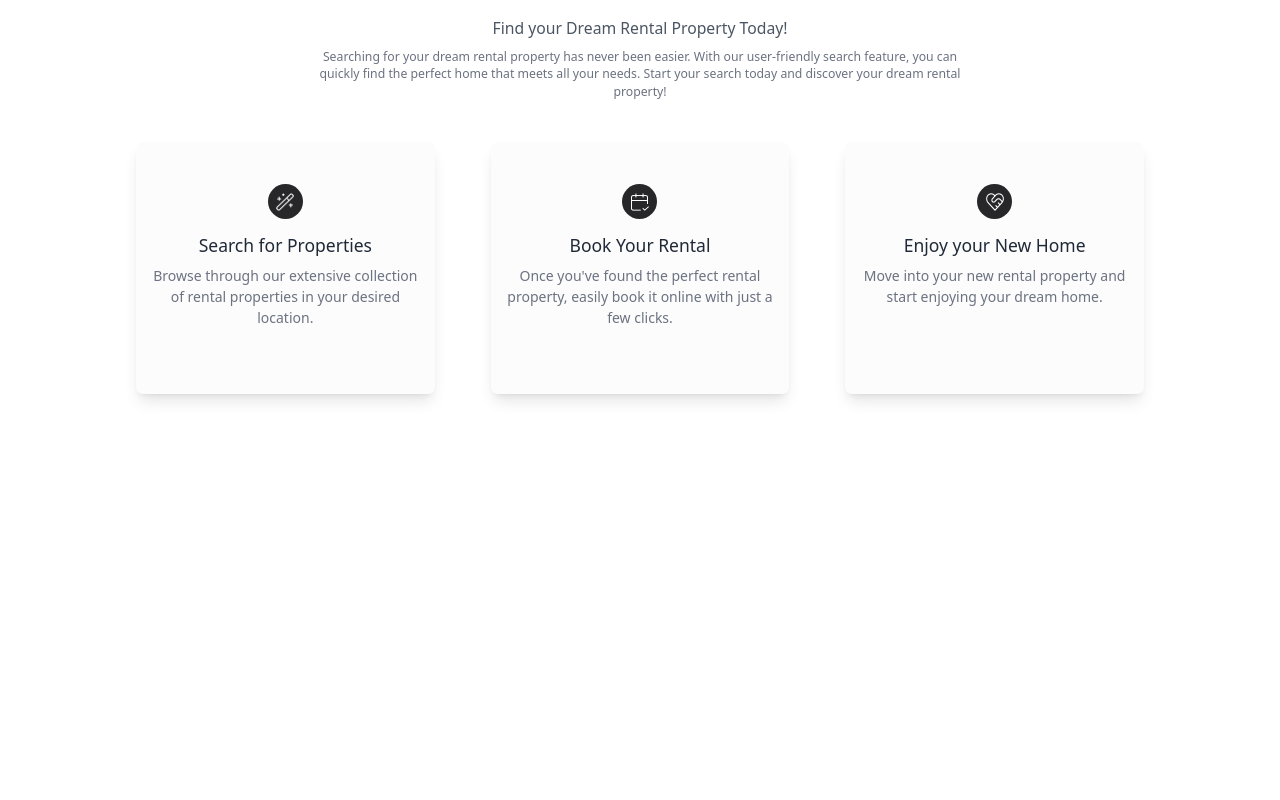
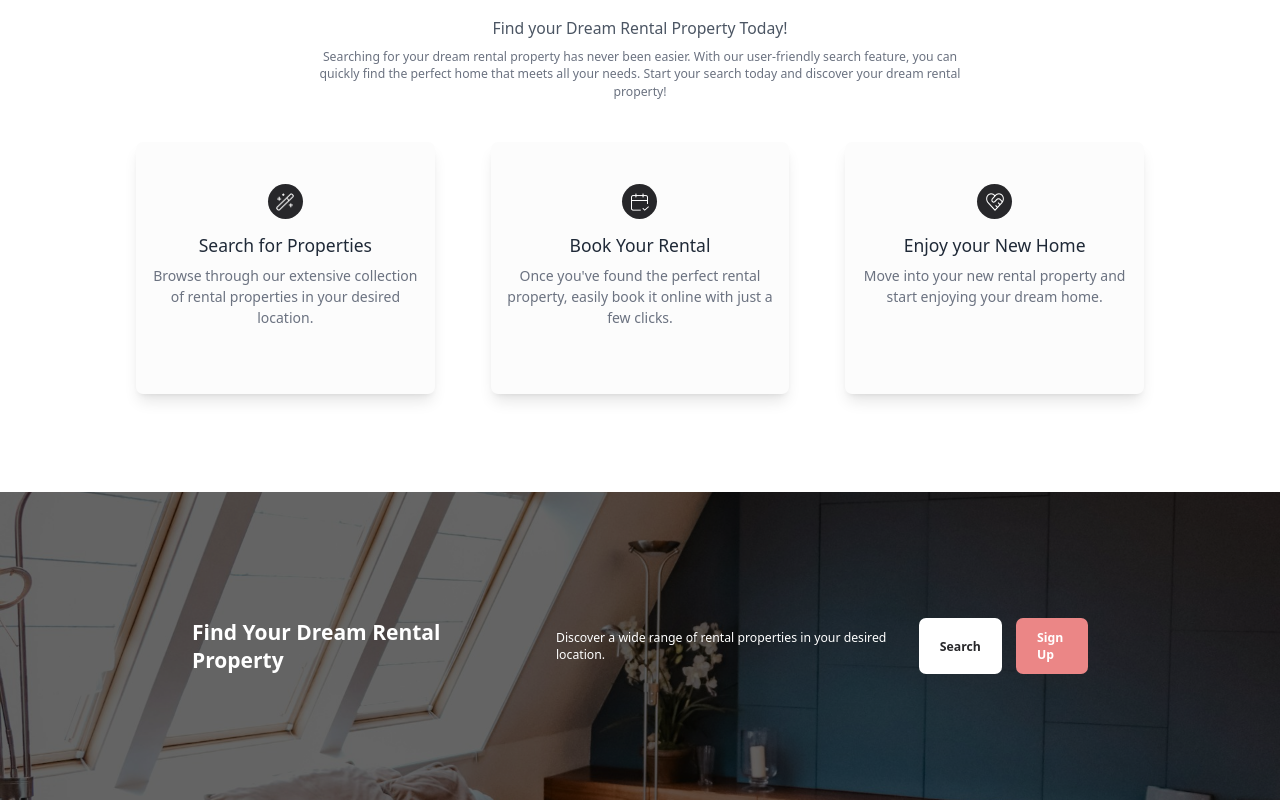
Before and after one commit to Cjay94/real_estate-FE, a Next.js app: page /landing in a window 1280 px wide. Shown: the part 1560-2360 px from the top of the page. Before the commit the page ends 2052 px from the top, so only its background shows below. Built offline with nearby package versions, Linux system fonts and the light colour scheme; no server answers.

Commit message:
Landing page pt5: Basic CTASection Component created

```diff
--- /dev/null
+++ b/src/app/(nondashboard)/landing/CallToActionSection.tsx
@@ -0,0 +1,54 @@
+"use client";
+
+import Image from "next/image";
+import React from "react";
+import { motion } from "framer-motion";
+import Link from "next/link";
+
+
+const CallToActionSection = () => {
+    return (
+        <section className="relative py-24">
+            <Image
+                src="/landing-call-to-action.jpg"
+                alt="Homigo Search Section Background"
+                fill
+                className="object-cover object-center"
+            />
+            <div className="absolute inset-0 bg-black bg-opacity-60" />
+            <motion.div
+                className="relative max-w-4xl xl:max-w-6xl mx-auto px-6 sm:px-8 lg:px-12 xl:px-16 py-12"
+            >
+                <div className="flex flex-col md:flex-row justify-between items-center gap-4">
+                    <div className="mb-6 md:mb-0 md:mr-10">
+                        <h2 className="text-2xl font-bold text-white">
+                            Find Your Dream Rental Property
+                        </h2>
+                    </div>
+                    <p className="text-white">
+                        Discover a wide range of rental properties in your desired
+                        location.
+                    </p>
+
+                    <div className="flex justify-center md:justify-start gap-4">
+                        <button
+                            onClick={() => window.scrollTo({ top: 0, behavior: "smooth" })}
+                            className="inline-block text-primary-700 bg-white rounded-lg px-6 py-3 font-semibold hover:bg-primary-500 hover:text-primary-50"
+                        >
+                            Search
+                        </button>
+                        <Link
+                            href="/signup"
+                            className="inline-block text-white bg-secondary-500 rounded-lg px-6 py-3 font-semibold hover:bg-secondary-600"
+                            scroll={false}
+                        >
+                            Sign Up
+                        </Link>
+                    </div>
+                </div>
+            </motion.div>
+        </section>
+    )
+}
+
+export default CallToActionSection
--- a/src/app/(nondashboard)/landing/DiscoverSection.tsx
+++ b/src/app/(nondashboard)/landing/DiscoverSection.tsx
@@ -9,7 +9,6 @@
     visible: {
         opacity: 1,
         transition: {
-            duration: 0.5,
             staggerChildren: 0.4,
         }
     }
@@ -25,7 +24,7 @@
         <motion.section
             initial="hidden"
             whileInView="visible"
-            viewport={{ once: true, amount: 0.8 }}
+            viewport={{ once: true, amount: 0.5 }}
             variants={containerVariants}
             className="py-12 bg-white mb-16"
         >
--- a/src/app/(nondashboard)/landing/page.tsx
+++ b/src/app/(nondashboard)/landing/page.tsx
@@ -2,6 +2,7 @@
 import HeroSection from './HeroSection'
 import FeaturesSection from './FeaturesSection'
 import DiscoverSection from './DiscoverSection'
+import CallToActionSection from './CallToActionSection'
 
 const Landing = () => {
     return (
@@ -9,6 +10,7 @@
             <HeroSection />
             <FeaturesSection />
             <DiscoverSection />
+            <CallToActionSection />
         </section>
     )
 }
```
